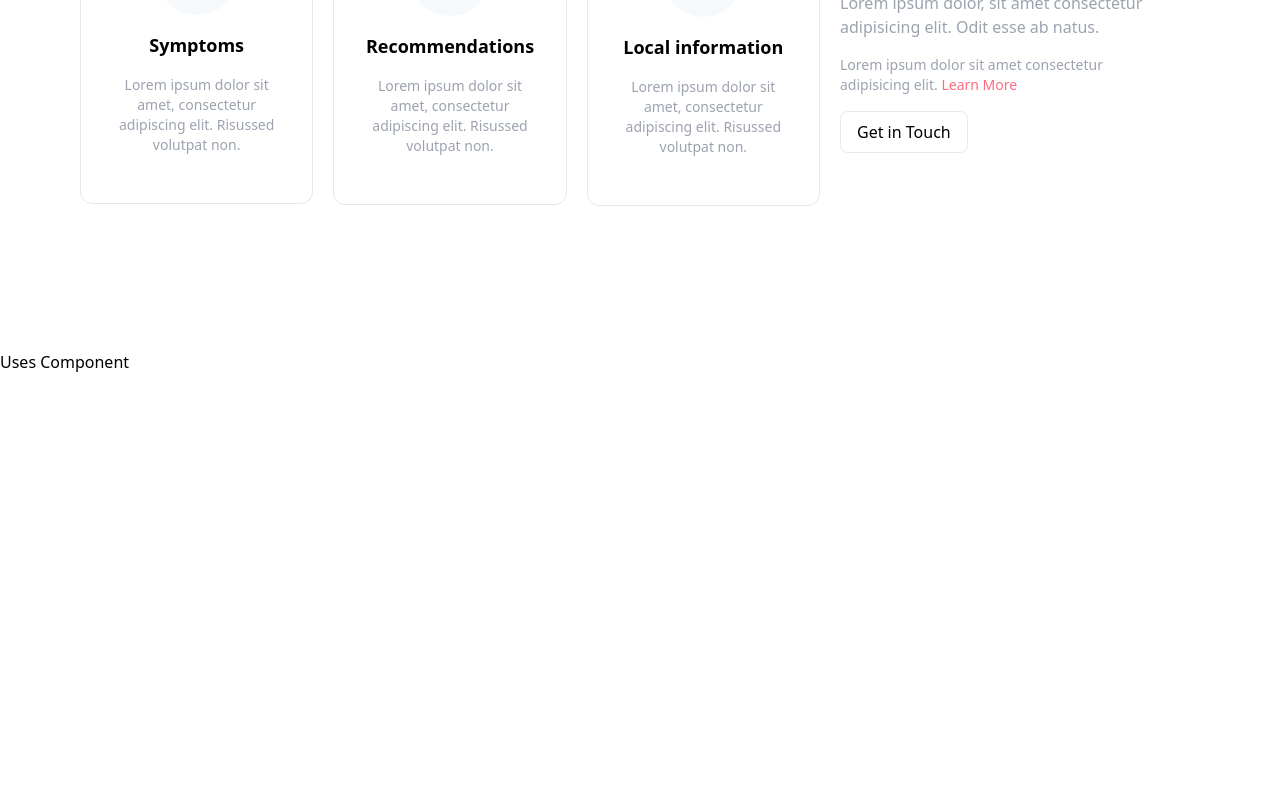
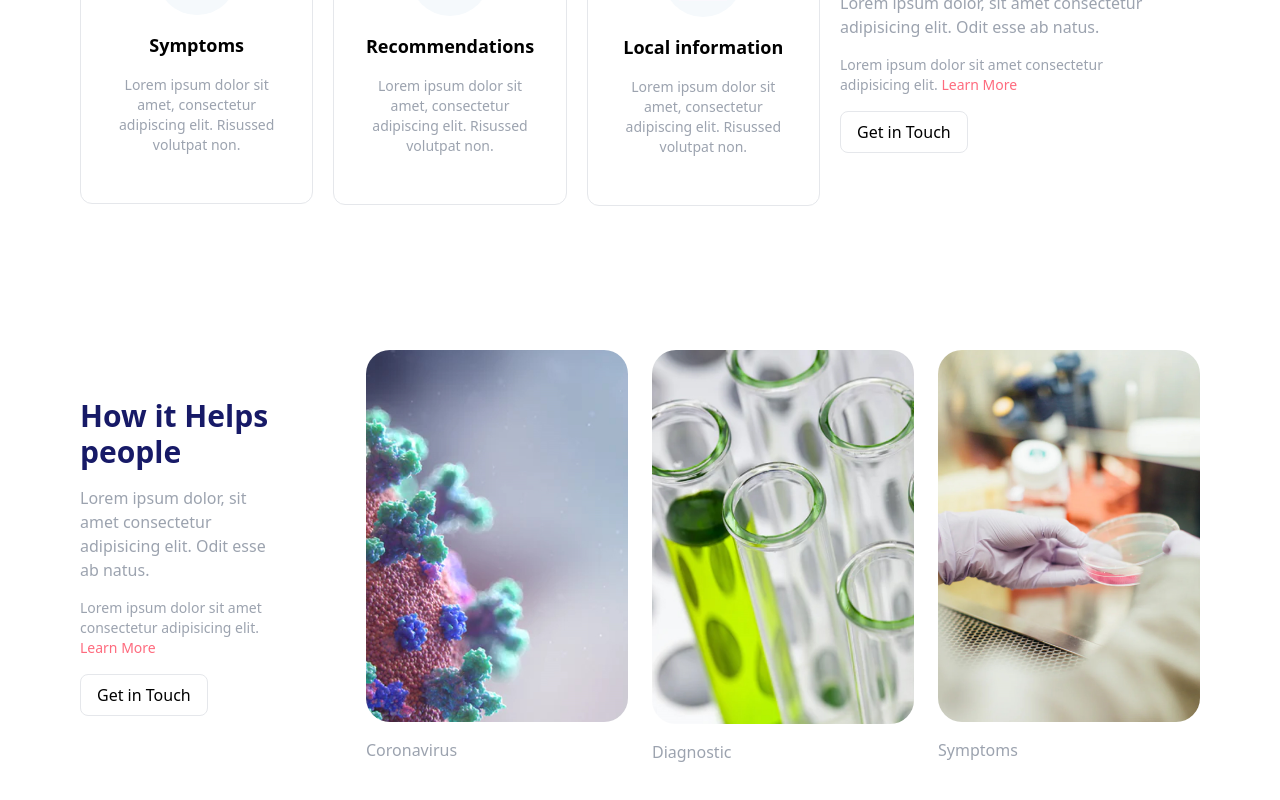
Before and after one commit to wacho91/Assistant-Emergency, a React (Vite) app: page / in a window 1280 px wide. Shown: the part 1004-1804 px from the top of the page. Before the commit the page ends 1378 px from the top, so only its background shows below. Built offline with nearby package versions, Linux system fonts and the light colour scheme.

Commit message:
Uses Component Complete

```diff
--- a/src/Components/Uses/Uses.jsx
+++ b/src/Components/Uses/Uses.jsx
@@ -5,9 +5,42 @@ import Img3 from "../../assets/Uses/3.png"
 
 const Uses = () => {
   return (
-    <div>
-        Uses Component
-    </div>
+    <section>
+        <div className="container my-14">
+            <div className="grid grid-cols-2 xl:grid-cols-4 gap-6">
+                <div className="order-last md:order-first flex flex-col justify-center xl:pr-14">
+                    <h1 className="text-3xl font-bold text-darkBlue">
+                        How it Helps people
+                    </h1>
+                    <p className=" text-gray-400 mt-4">
+                        Lorem ipsum dolor, sit amet consectetur adipisicing elit. Odit
+                        esse ab natus.
+                    </p>
+                    <p className="text-sm text-gray-400 mt-4">
+                        Lorem ipsum dolor sit amet consectetur adipisicing elit.{" "}
+                        <a href="#" className="text-primary">
+                        Learn More
+                        </a>
+                    </p>
+                    <button className="w-fit mt-4 border border-gray-200 px-4 py-2 rounded-lg hover:bg-primary hover:text-white transform duration-300">
+                        Get in Touch
+                    </button>
+                </div>
+                <div>
+                    <img src={Img1} alt="" className="w-full rounded-3xl " />
+                    <p className="text-gray-400 mt-4">Coronavirus</p>
+                </div>
+                <div>
+                    <img src={Img2} alt="" className="w-full rounded-3xl" />
+                    <p className="text-gray-400 mt-4">Diagnostic</p>
+                </div>
+                <div>
+                    <img src={Img3} alt="" className="w-full rounded-3xl" />
+                    <p className="text-gray-400 mt-4">Symptoms</p>
+                </div>
+            </div>
+        </div>
+    </section>
   )
 }
 
```
